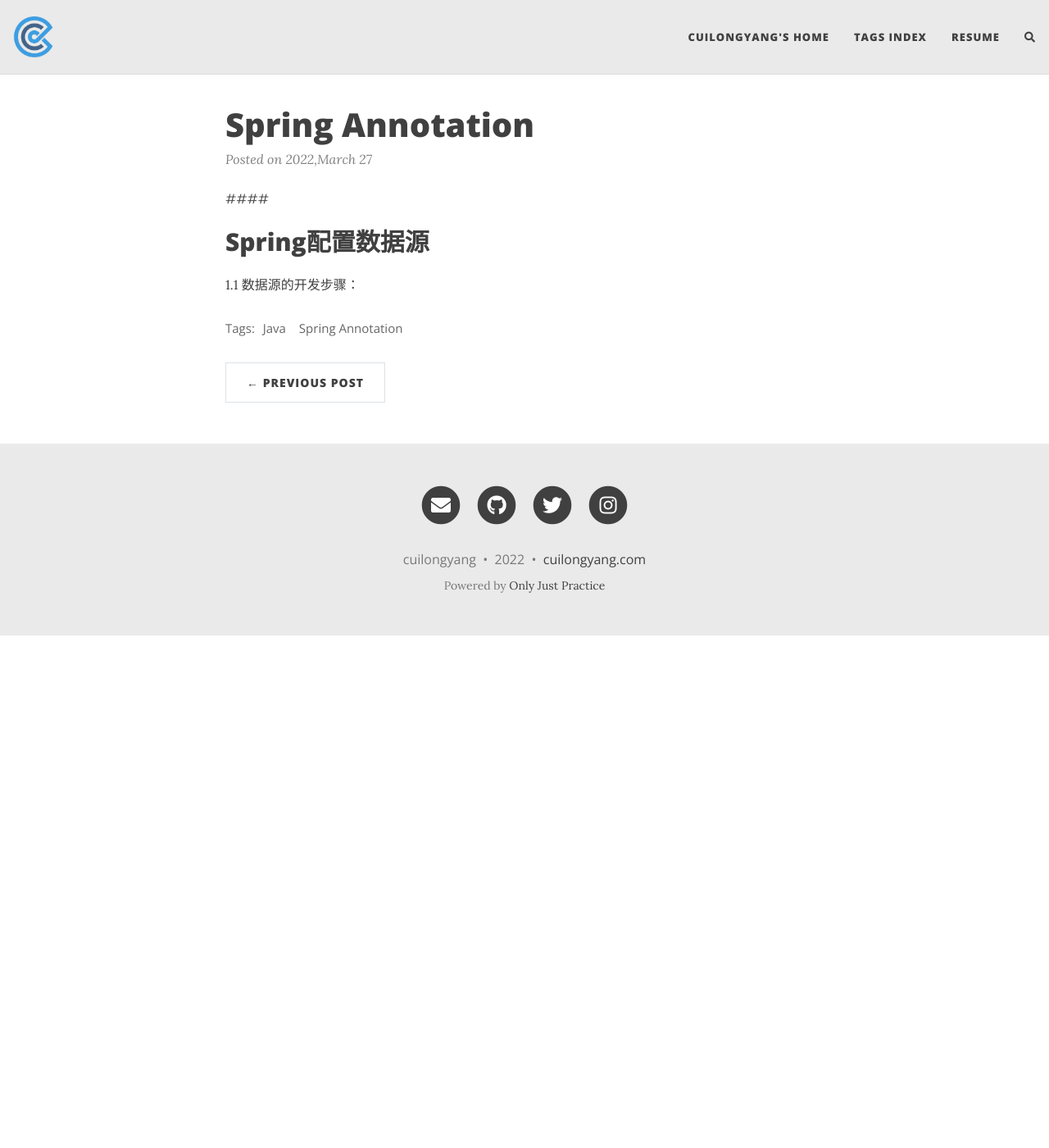
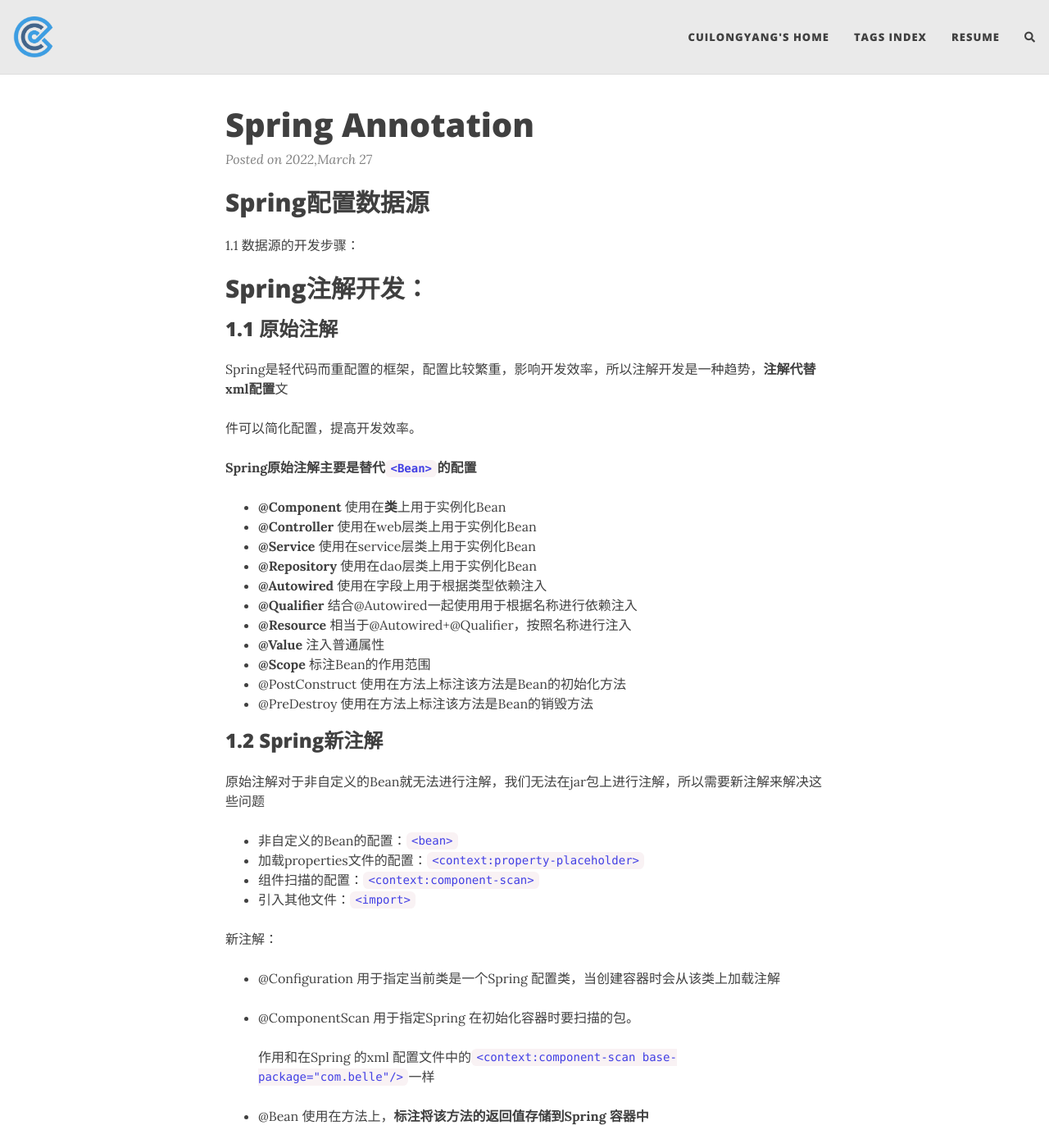
Before and after one commit to cuilongyang/cuilongyang.github.io, a Jekyll site: the page built from _posts/2022-03-28-Spring-Annotation.markdown, in a window 1280 px wide and 1400 px high. Shown: the whole window at 82% size. Built offline with Jekyll 4.4.1, drawn with Linux system fonts in a browser that asks for light colours; nearby versions of some CDN libraries; comment, search, counter and statistics services are not loaded; some of the changed text lies outside the part shown.

Commit message:
Update 2022-03-28-Spring-Annotation.markdown

```diff
--- a/_posts/2022-03-28-Spring-Annotation.markdown
+++ b/_posts/2022-03-28-Spring-Annotation.markdown
@@ -9,10 +9,59 @@ date: 2022-03-28 10:23:01 +0800
 tags: [Java, Spring Annotation]
 ---
 
-####
+## Spring配置数据源
+
+1.1 数据源的开发步骤：
 
 
 
-## Spring配置数据源
 
-1.1 数据源的开发步骤：
+
+
+
+## Spring注解开发：
+
+### 1.1 原始注解
+
+Spring是轻代码而重配置的框架，配置比较繁重，影响开发效率，所以注解开发是一种趋势，**注解代替xml配置**文
+
+件可以简化配置，提高开发效率。
+
+**Spring原始注解主要是替代`<Bean>`的配置**
+
+- **@Component**              使用在**类**上用于实例化Bean
+- **@Controller**                使用在web层类上用于实例化Bean
+- **@Service**                     使用在service层类上用于实例化Bean
+- **@Repository**               使用在dao层类上用于实例化Bean
+- **@Autowired**                使用在字段上用于根据类型依赖注入
+- **@Qualifier**                   结合@Autowired一起使用用于根据名称进行依赖注入
+- **@Resource**                  相当于@Autowired+@Qualifier，按照名称进行注入
+- **@Value**                         注入普通属性
+- **@Scope**                        标注Bean的作用范围
+- @PostConstruct           使用在方法上标注该方法是Bean的初始化方法
+- @PreDestroy                使用在方法上标注该方法是Bean的销毁方法
+
+
+
+### 1.2 Spring新注解
+
+原始注解对于非自定义的Bean就无法进行注解，我们无法在jar包上进行注解，所以需要新注解来解决这些问题
+
+- 非自定义的Bean的配置：`<bean>`
+- 加载properties文件的配置：`<context:property-placeholder>`
+- 组件扫描的配置：`<context:component-scan>`
+- 引入其他文件：`<import>`
+
+新注解：
+
+- @Configuration         用于指定当前类是一个Spring 配置类，当创建容器时会从该类上加载注解
+
+- @ComponentScan    用于指定Spring 在初始化容器时要扫描的包。
+
+   作用和在Spring 的xml 配置文件中的`<context:component-scan base-package="com.belle"/>`一样
+
+- @Bean                        使用在方法上，**标注将该方法的返回值存储到Spring 容器中**
+
+- @PropertySource       用于加载.properties 文件中的配置
+
+- @Import                      用于导入其他配置类
```
